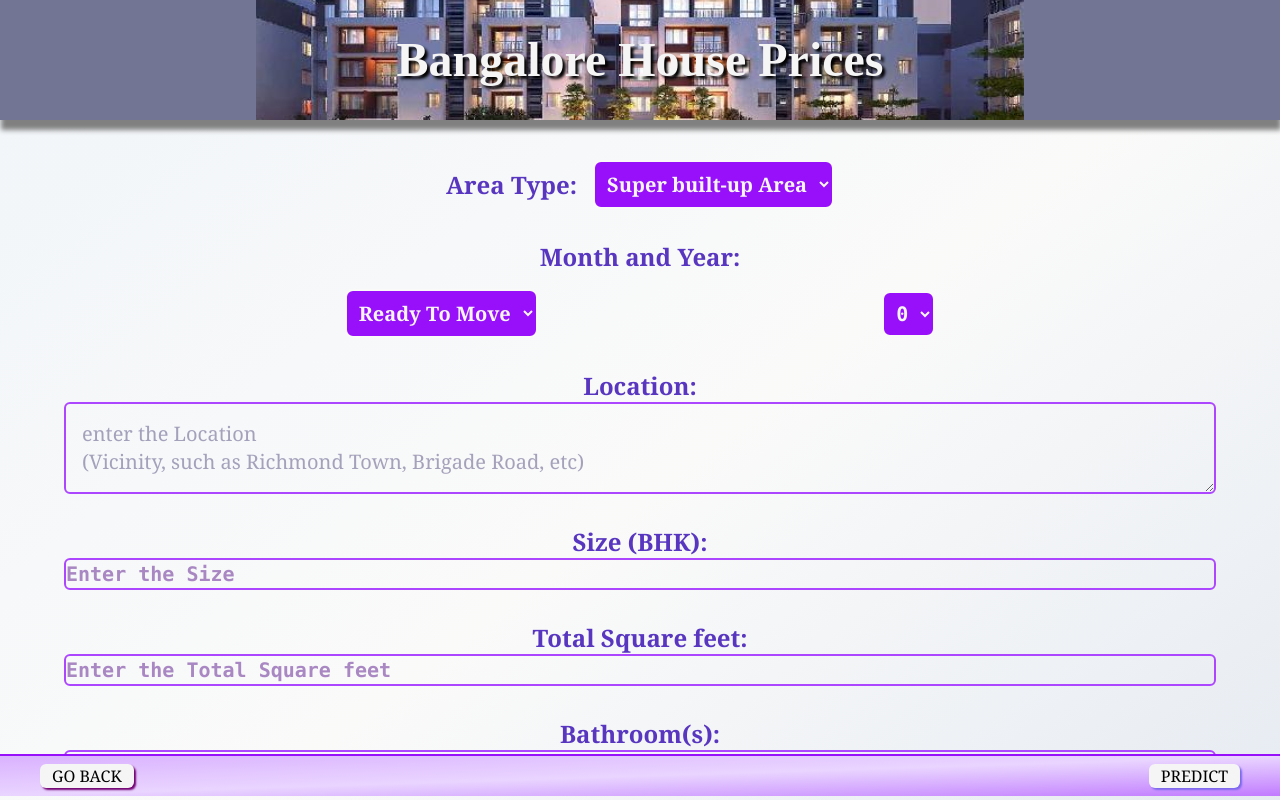
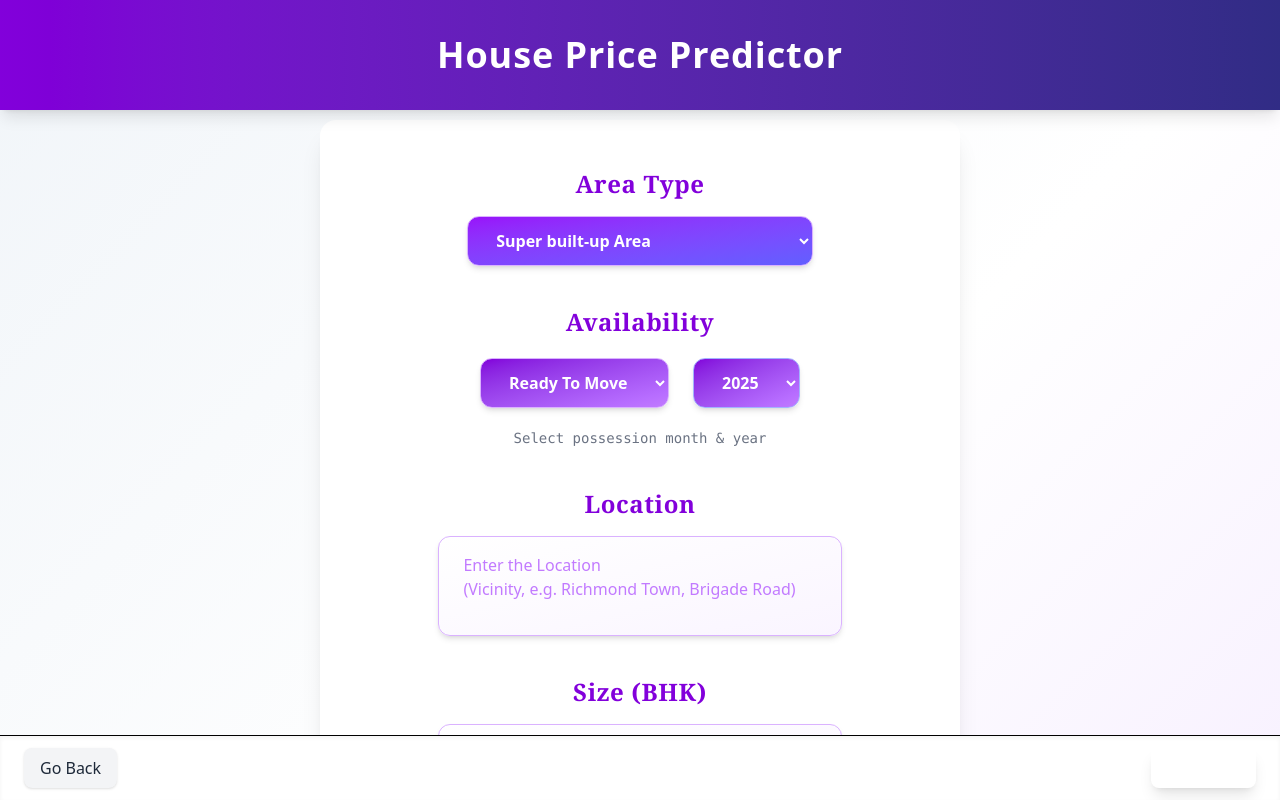
Before and after one commit to MirzaMD/House_Price_Predictor, a Next.js app: page /land in a window 1280 px wide. Shown: the top 800 px of the page. Built offline with nearby package versions, Linux system fonts and the light colour scheme.

Commit message:
Changed the design and aligned the front end with the back end

```diff
--- a/app/components/avail.tsx
+++ b/app/components/avail.tsx
@@ -1,9 +1,16 @@
-import { UseFormRegisterReturn } from "react-hook-form";
-import { motion, Variants, easeIn } from "framer-motion";
+import { motion } from "framer-motion";
 import { useState, useEffect } from "react";
-export function Avail({title, reg}:{title:string, reg: UseFormRegisterReturn}){
+import { UseFormSetValue } from "react-hook-form";
+
+export function Avail({
+  title,
+  setValue
+}: {
+  title: string;
+  setValue: UseFormSetValue<any>;
+}) {
   const months = {
-    "Ready To Move": 0,
+    "Ready To Move": 13,
     "January": 1,
     "February": 2,
     "March": 3,
@@ -17,74 +24,90 @@ export function Avail({title, reg}:{title:string, reg: UseFormRegisterReturn}){
     "November": 11,
     "December": 12
   };
-const [aval, setAval] = useState<number>(0)
-const [mon, setMon] = useState<number>(0)
-const [year, setYear] = useState<number>(0)
-useEffect(()=>{
-    if(mon == 0){
-        setYear(0)
-    }
-    setAval((year*100) + mon)
-}, [mon, year])
-useEffect(()=>{
-},[aval, mon, year])
-    const slideFromLeft: Variants = {
-        start:{
-            x: -100,
-            opacity: 0
-        },
-        stop: {
-            x:0,
-            opacity: [0.2, 0.4, 0.6, 0.8, 1],
-            transition:{
-                ease: easeIn,
-                duration: 0.8
-            }
-        }
-    }
-    return(
+
+  const [mon, setMon] = useState<number>(0);
+  const [year, setYear] = useState<number>(20);
+
+  useEffect(() => {
+    if (mon === 13) setYear(25);
+
+    const value = mon === 13 ? 13 : year * 12 + mon;
+    setValue("availability", value, { shouldValidate: true });
+  }, [mon, year, setValue]);
+
+  return (
     <motion.div
-         variants={slideFromLeft}
-        initial="start"
-        animate="stop"
-        className="w-full flex flex-col justify-center items-center gap-y-4 mt-2"
+      initial={{ opacity: 0, y: 40 }}
+      animate={{ opacity: 1, y: 0 }}
+      transition={{ duration: 0.5 }}
+      className="w-full flex flex-col items-center gap-y-5 mt-4"
     >
-            <label
-            className="text-sm sm:text-2xl text-[#5836bf] font-serif font-semibold"
-            >{title}:</label>
-            <input type="number" value={aval} hidden {...reg}/>
-            <div className={`w-full flex justify-evenly items-center`}>
+      {/* Label */}
+      <label className="text-lg sm:text-2xl text-purple-700 font-serif font-semibold tracking-wide">
+        {title}
+      </label>
+
+      {/* Container */}
+      <div className="flex gap-4 sm:gap-6">
+
+        {/* Month Select */}
         <select
-            onChange={(e)=>setMon(Number(e.target.value))}
-            className="sm:p-2 text-sm sm:text-xl font-bold font-serif bg-purple-600
-            text-[whitesmoke] cursor-pointer rounded-lg border-2 border-stone-50"
+          onChange={(e) => setMon(Number(e.target.value))}
+          className="
+            px-4 py-2 sm:px-6 sm:py-3
+            rounded-xl
+            bg-linear-to-br from-purple-700 to-purple-400
+            text-white font-semibold
+            shadow-md
+            border border-purple-300
+            focus:outline-none focus:ring-2 focus:ring-purple-400
+            hover:scale-105 transition-all duration-200
+            cursor-pointer
+          "
         >
-             {Object.entries(months).map(([key, value])=>(
-                <option key = {value}
-                value = {value}
-                className={"hover:text-xl hover:bg-white hover:text-purple-700"}
+          {Object.entries(months).map(([key, value]) => (
+            <option
+              key={value}
+              value={value}
+              className="text-black bg-white"
             >
               {key}
             </option>
           ))}
         </select>
+
+        {/* Year Select */}
         <select
-            onChange={(e)=>setYear(Number(e.target.value))}
-            disabled={mon == 0}
-            className="sm:p-2 text-sm sm:text-xl font-bold font-mono bg-purple-600
-            text-[whitesmoke] cursor-pointer rounded-lg border-2 border-stone-50"
+          onChange={(e) => setYear(Number(e.target.value))}
+          disabled={mon === 13}
+          className={`
+            px-4 py-2 sm:px-6 sm:py-3
+            rounded-xl
+            font-semibold
+            shadow-md
+            border
+            focus:outline-none focus:ring-2
+            transition-all duration-200
+            cursor-pointer
+            ${
+              mon === 13
+                ? "bg-gray-300 text-gray-500 border-gray-300 cursor-not-allowed"
+                : "bg-linear-to-br from-purple-700 to-purple-400 text-white border-indigo-300 hover:scale-105 focus:ring-indigo-400"
+            }
+          `}
         >
-                {[0, 19, 20, 21, 22,23, 24, 25].map((val, idx)=>(
-                    <option
-                    key={idx}
-                    value={val}
-                    className={"hover:text-xl hover:bg-white hover:text-purple-700 font-mono"}
-                    >
-                    {mon !== 0?val:0}
+          {[25, 24, 23, 22, 21, 20, 19, 18, 17, 16, 15].map((val) => (
+            <option key={val} value={val} className="text-black bg-white">
+              20{val}
             </option>
           ))}
         </select>
       </div>
+
+      {/* Helper text */}
+      <p className="text-xs sm:text-sm text-gray-500 font-mono">
+        Select possession month & year
+      </p>
     </motion.div>
-    )
+  );
 }
--- a/app/components/dropDown.tsx
+++ b/app/components/dropDown.tsx
@@ -1,46 +1,69 @@
 "use client"
 import { UseFormRegisterReturn } from "react-hook-form"
 import { motion, Variants, easeIn } from "framer-motion"
-export function DropDown({name, reg}: {name: string, reg: UseFormRegisterReturn}){
-    const area_map ={
-    'Super built-up  Area': 4,
-    'Built-up  Area': 3,
-    'Plot  Area': 2,
-    'Carpet  Area': 1
-    }
+
+export function DropDown({
+  name,
+  reg
+}: {
+  name: string,
+  reg: UseFormRegisterReturn
+}) {
+  const area_map = [
+    'Super built-up Area',
+    'Built-up Area',
+    'Plot Area',
+    'Carpet Area'
+  ]
 
   const slideFromLeft: Variants = {
-        start:{
-            x: -100,
+    start: {
+      x: -80,
       opacity: 0
     },
     stop: {
-            x:0,
-            opacity: [0.2, 0.4, 0.6, 0.8, 1],
-            transition:{
+      x: 0,
+      opacity: 1,
+      transition: {
         ease: easeIn,
-                duration: 0.8
+        duration: 0.6
       }
     }
   }
 
-    return(
+  return (
     <motion.div
       variants={slideFromLeft}
       initial="start"
       animate="stop"
-        className="w-full flex justify-center items-center gap-x-4 mt-2">
-        <label
-        className="text-sm sm:text-2xl text-[#5836bf] font-serif font-semibold"
-        >{name}:</label>
-        <select {...reg}
-        className="sm:p-2 text-sm sm:text-xl font-bold font-serif bg-purple-600
-        text-[whitesmoke] cursor-pointer rounded-lg border-2 border-stone-50">
-            {Object.entries(area_map).map(([label, value])=>(
+      className="w-full flex flex-col items-center gap-y-4 mt-4"
+    >
+      {/* Label */}
+      <label className="text-lg sm:text-2xl text-purple-700 font-serif font-semibold tracking-wide">
+        {name}
+      </label>
+
+      {/* Select */}
+      <select
+        {...reg}
+        className="
+          w-[85%] sm:w-[60%]
+          px-4 py-2 sm:px-6 sm:py-3
+          rounded-xl
+          bg-linear-to-br from-purple-600 to-indigo-500
+          text-white font-semibold
+          shadow-md
+          border border-purple-300
+          focus:outline-none focus:ring-2 focus:ring-purple-400
+          hover:scale-105 transition-all duration-200
+          cursor-pointer
+        "
+      >
+        {area_map.map((label) => (
           <option
-                key={value}
-                value={value}
-                className={"hover:text-xl hover:bg-white hover:text-purple-700"}
+            key={label}
+            value={label}
+            className="text-black bg-white"
           >
             {label}
           </option>
--- a/app/components/inputField.tsx
+++ b/app/components/inputField.tsx
@@ -1,36 +1,65 @@
 "use client"
 import { UseFormRegisterReturn } from "react-hook-form"
 import { easeIn, motion, Variants } from "framer-motion"
-export function InputField({name, reg}: {name: string, reg: UseFormRegisterReturn}){
+
+export function InputField({
+  name,
+  reg
+}: {
+  name: string,
+  reg: UseFormRegisterReturn
+}) {
+
   const slideFromLeft: Variants = {
-        start:{
-            x: -100,
+    start: {
+      x: -80,
       opacity: 0
     },
     stop: {
-            x:0,
-            opacity: [0.2, 0.4, 0.6, 0.8, 1],
-            transition:{
+      x: 0,
+      opacity: 1,
+      transition: {
         ease: easeIn,
-                duration: 0.8
+        duration: 0.6
       }
     }
   }
-    return(
+
+  return (
     <motion.div
       variants={slideFromLeft}
       initial="start"
       animate="stop"
-        className="w-full flex flex-col justify-center items-center
-          mt-2"
+      className="w-full flex flex-col items-center gap-y-4 mt-4"
     >
-            <label
-            className="text-lg sm:text-2xl text-[#5836bf] font-serif font-semibold"
-            >{name}:</label>
-            <textarea {...reg} placeholder = {`enter the ${name}
-(Vicinity, such as Richmond Town, Brigade Road, etc)`}
-            className={`w-[90%] rounded-md text-[#52497d] border-2 border-purple-500
-                p-2 sm:p-4 font-serif text-md sm:text-xl`}
+      {/* Label */}
+      <label className="text-lg sm:text-2xl text-purple-700 font-serif font-semibold tracking-wide">
+        {name}
+      </label>
+
+      {/* Textarea */}
+      <textarea
+        {...reg}
+        placeholder={`Enter the ${name}
+(Vicinity, e.g. Richmond Town, Brigade Road)`}
+        className="
+          w-[90%] sm:w-[70%]
+          min-h-[100px]
+          px-4 py-3 sm:px-6 sm:py-4
+          rounded-xl
+          bg-linear-to-br from-white to-purple-50
+          text-purple-900 font-medium
+          border border-purple-300
+          shadow-md
+          resize-none
+
+          focus:outline-none
+          focus:ring-2 focus:ring-purple-400
+          focus:shadow-lg
+
+          placeholder:text-purple-400
+          transition-all duration-200
+        "
       />
     </motion.div>
   )
--- a/app/components/numIn.tsx
+++ b/app/components/numIn.tsx
@@ -1,37 +1,67 @@
+"use client"
 import { UseFormRegisterReturn } from "react-hook-form";
-import { motion, Variants, easeIn } from "framer-motion"
+import { motion, Variants, easeIn } from "framer-motion";
 
-export function NumInp({title, reg, bhk}: {title: string, reg: UseFormRegisterReturn, bhk?: string}){
+export function NumInp({
+  title,
+  reg,
+  bhk
+}: {
+  title: string,
+  reg: UseFormRegisterReturn,
+  bhk?: string
+}) {
 
   const slideFromLeft: Variants = {
-        start:{
-            x: 40,
+    start: {
+      x: 60,
       opacity: 0
     },
     stop: {
-            x:0,
-            opacity: [0.2, 0.4, 0.6, 0.8, 1],
-            transition:{
+      x: 0,
+      opacity: 1,
+      transition: {
         ease: easeIn,
-                duration: 0.8
+        duration: 0.6
       }
     }
-    }
-    return(
+  };
+
+  return (
     <motion.div
       variants={slideFromLeft}
       initial="start"
       animate="stop"
-        className="w-full flex flex-col justify-center items-center gap-x-4 mt-2"
+      className="w-full flex flex-col items-center gap-y-4 mt-4"
     >
-            <label
-            className="text-sm sm:text-2xl text-[#5836bf] font-serif font-semibold"
-            >{bhk? `${title} (${bhk})`: title}:</label>
-            <input type="number" {...reg}
-            className={`w-[90%] rounded-md border-2 border-purple-500 text-md sm:text-xl
-                font-mono font-bold text-purple-900`}
-            placeholder = {`Enter the ${title}`}
+      {/* Label */}
+      <label className="text-lg sm:text-2xl text-purple-700 font-serif font-semibold tracking-wide">
+        {bhk ? `${title} (${bhk})` : title}
+      </label>
+
+      {/* Input */}
+      <input
+        type="number"
+        {...reg}
+        placeholder={`Enter the ${title}`}
+        className="
+          w-[90%] sm:w-[70%]
+          px-4 py-2 sm:px-6 sm:py-3
+          rounded-xl
+          bg-linear-to-br from-white to-purple-50
+          text-purple-900 font-semibold font-mono
+          border border-purple-300
+          shadow-md
+
+          focus:outline-none
+          focus:ring-2 focus:ring-purple-400
+          focus:shadow-lg
+
+          placeholder:text-purple-400
+
+          transition-all duration-200
+        "
       />
     </motion.div>
-    )
+  );
 }
--- a/app/land/page.tsx
+++ b/app/land/page.tsx
@@ -8,183 +8,174 @@ import { DropDown } from '../components/dropDown'
 import { Avail } from '../components/avail'
 import { NumInp } from '../components/numIn'
 import { useRouter } from 'next/navigation'
-import { HiArrowCircleLeft } from 'react-icons/hi'
-import { FaWandMagicSparkles } from 'react-icons/fa6'
 import axios from 'axios'
 import { useCallback, useState } from 'react'
 import { PriceDisplay } from '../components/price'
 import { Loading } from '../components/loader'
+
 const schema = z.object({
   area_type: z.string(),
-  availability: z.string(),
+  availability: z.number(),
   location: z.string().min(1, "enter a valid location"),
-  size: z.string().min(1, "size must be at least one digit long"),
+  size: z.string().min(1),
   total_sqft: z.string(),
   bath: z.string(),
   balcony: z.string(),
 })
+
 type Tschema = z.infer<typeof schema>
-export default function LandPage(){
-  const { register, reset, handleSubmit,
-    formState: {isSubmitting, errors}} =
-    useForm<Tschema>( {
-      resolver: zodResolver(schema)})
+
+export default function LandPage() {
+  const { register, reset, handleSubmit, setValue,
+    formState: { isSubmitting, errors }
+  } = useForm<Tschema>({
+    resolver: zodResolver(schema),
+    defaultValues: { availability: 0 }
+  })
 
   const route = useRouter()
-  const [showPrice, setShowPrice] = useState<boolean>(false)
-  const [ amt, setAmt ] = useState<string>("")
-  const [ startLoading, setStartLoading ] = useState<boolean>(false)
-  const slidingFromLeft: Variants ={
-    start:{
-      y: 120
-    },
-    end:{
-        y: 0,
-        transition:{
-          ease: easeIn,
-          stiffness: 8,
-          bounce: 40,
-          duration: 0.75
+
+  const [showPrice, setShowPrice] = useState(false)
+  const [amt, setAmt] = useState("")
+  const [startLoading, setStartLoading] = useState(false)
+
+  const submitting = useCallback(async (data: Tschema) => {
+    setStartLoading(true)
+
+    const payload = {
+      area_type: data.area_type,
+      availability: data.availability,
+      location: data.location.toLowerCase().trim(),
+      size: parseInt(data.size),
+      total_sqft: parseFloat(data.total_sqft),
+      bath: parseInt(data.bath) || 0,
+      balcony: parseInt(data.balcony) || 0
     }
-    }
-  }
-  const submitting = useCallback(async (data: Tschema)=>{
-     setStartLoading(true)
-    const payload = {
-      "area_type": parseFloat(data["area_type"]),
-    "availability": parseFloat(data["availability"]),
-    "location": data["location"],
-    "size": parseFloat(data["size"]),
-    "total_sqft": parseFloat(data["total_sqft"]),
-    "bath": parseFloat(data["bath"]),
-    "balcony": parseFloat(data["balcony"])
-     }
-     try{
-      const res = await axios.post("https://house-price-predictor-backend-4.onrender.com/predict_price", payload, {
-      withCredentials: true
-     })
-     if(res.status == 200){
-      setStartLoading(false)
-      console.log(res.data)
-      setAmt(res.data["predicted_price"])
+
+    try {
+      const res = await axios.post(
+        "https://house-price-predictor-backend-4.onrender.com/predict",
+        payload
+      )
+
+      if (res.status === 200) {
+        setAmt(res.data.prediction)
         setShowPrice(true)
         reset()
       }
-     }
-     catch(err){
-      if (axios.isAxiosError(err)) {
-    console.log("ERROR:", err.response?.data || err.message);
-    setStartLoading(false)
-  } else {
-    console.log("UNKNOWN ERROR:", err);
+    } catch (err) {
+      console.log(err)
+    } finally {
       setStartLoading(false)
     }
+  }, [])
+
+  const fadeUp: Variants = {
+    hidden: { opacity: 0, y: 40 },
+    show: {
+      opacity: 1,
+      y: 0,
+      transition: { duration: 0.6, ease: easeIn }
     }
-  }, [])
-  return(
+  }
+
+  return (
     <form
       onSubmit={handleSubmit(submitting)}
-    className={`min-h-screen flex flex-col justify-center items-center w-full
-    bg-linear-to-br from-slate-100 via-stone-50 to-slate-200`}>
-     <div
-     className={`w-full h-[120px] flex justify-center items-center
-     bg-[#737594] fixed top-0`}
-        style={{
-            backgroundImage: `url("/images/building.jpg")`,
-            backgroundRepeat: "no-repeat",
-            backgroundSize: '60%',
-            backgroundPosition: "center",
-            boxShadow: `1px 10px 5px gray`
-        }}>
+      className="min-h-screen flex flex-col items-center justify-start
+      bg-linear-to-br from-slate-100 via-white to-purple-100"
+    >
+
+      {/* HEADER */}
+      <div className="w-full h-[110px] flex items-center justify-center
+      bg-linear-to-r from-purple-700 to-indigo-900 shadow-lg fixed">
+
         <motion.h1
-        variants={slidingFromLeft}
-        initial="start"
-        animate="end"
-        className={`text-xl sm:text-5xl font-bold text-[whitesmoke] font-[cursive]
-            hover: cursor-none`}
-            style={{ textShadow: `3px 3px 3px black`}}>
-            Bangalore House Prices
+          variants={fadeUp}
+          initial="hidden"
+          animate="show"
+          className="text-2xl sm:text-4xl font-bold text-white tracking-wide "
+        >
+          House Price Predictor
         </motion.h1>
       </div>
-     {!showPrice?
-     (
-      <div className={`w-full mt-38 flex flex-col justify-center items-center gap-y-6`}>
-       {!startLoading?
-       (
+      <div className="h-20"></div>
+      {!showPrice ? (
+
+        <motion.div
+          variants={fadeUp}
+          initial="hidden"
+          animate="show"
+          className="w-[95%] sm:w-[70%] lg:w-[50%]
+          bg-white mt-10 p-6 sm:p-8 rounded-2xl shadow-xl
+          flex flex-col gap-6"
+        >
+
+          {!startLoading ? (
             <>
-        <DropDown name="Area Type" reg = {register("area_type")} />
-      { errors.area_type && (
-        <p className={`text-sm sm:text-xl font-mono font-bold text-red-800`}
-        >{`${errors.area_type.message}`}</p>
+              <DropDown name="Area Type" reg={register("area_type")} />
+              {errors.area_type && <Error msg={errors.area_type.message} />}
+
+              <Avail title="Availability" setValue={setValue} />
+              {errors.availability && <Error msg={errors.availability.message} />}
+
+              <InputField name="Location" reg={register("location")} />
+              {errors.location && <Error msg={errors.location.message} />}
+
+              <NumInp title="Size" bhk="BHK" reg={register("size")} />
+              {errors.size && <Error msg={errors.size.message} />}
+
+              <NumInp title="Total Square Feet" reg={register("total_sqft")} />
+              {errors.total_sqft && <Error msg={errors.total_sqft.message} />}
+
+              <NumInp title="Bathrooms" reg={register("bath")} />
+              {errors.bath && <Error msg={errors.bath.message} />}
+
+              <NumInp title="Balconies" reg={register("balcony")} />
+              {errors.balcony && <Error msg={errors.balcony.message} />}
+              <div className="h-20"></div>
+            </>
+          ) : (
+            <Loading />
           )}
-     <Avail title='Month and Year' reg={register("availability")}/>
-     { errors.availability && (
-        <p className={`text-sm sm:text-xl font-mono font-bold text-red-800`}
-        >{`${errors.availability.message}`}</p>
+
+        </motion.div>
+      ) : (
+        <PriceDisplay num={amt} setPrice={setShowPrice} />
       )}
-     <InputField  name="Location" reg={register("location")} />
-     { errors.location && (
-        <p className={`text-sm sm:text-xl font-mono font-bold text-red-800`}
-        >{`${errors.location.message}`}</p>
-      )}
-     <NumInp title='Size' bhk="BHK" reg={register("size")}/>
-     { errors.size && (
-        <p className={`text-sm sm:text-xl font-mono font-bold text-red-800`}
-        >{`${errors.size.message}`}</p>
-      )}
-     <NumInp title='Total Square feet' reg={register("total_sqft")}/>
-     { errors.total_sqft && (
-        <p className={`text-sm sm:text-xl font-mono font-bold text-red-800`}
-        >{`${errors.total_sqft.message}`}</p>
-      )}
-     <NumInp title='Bathroom(s)' reg={register("bath")}/>
-     { errors.bath && (
-        <p className={`text-sm sm:text-xl font-mono font-bold text-red-800`}
-        >{`${errors.bath.message}`}</p>
-      )}
-     <NumInp title='Balcony' reg={register("balcony")}/>
-     { errors.balcony && (
-        <p className={`text-sm sm:text-xl font-mono font-bold text-red-800`}
-        >{`${errors.balcony.message}`}</p>
-      )}
-        </>
-       ):
-       (
-        <Loading/>
+
+      {/* FOOTER BUTTONS */}
+      <div className="w-full fixed bottom-0 flex justify-between items-center
+      px-6 py-3 bg-white shadow-inner border-t">
+
+        <button
+          type="button"
+          onClick={() => route.push("/")}
+          className="px-4 py-2 rounded-lg bg-gray-100 hover:bg-gray-200
+          text-gray-800 font-medium shadow cursor-pointer"
+        >
+          Go Back
+        </button>
+
+        <button
+          type="submit"
+          disabled={isSubmitting}
+          className="px-6 py-2 rounded-lg from-purple-700 to-indigo-600 hover:bg-purple-700
+          text-white font-semibold shadow-lg active:scale-95 transition cursor-pointer"
+        >
+          {isSubmitting ? "Predicting..." : "Predict"}
+        </button>
+      </div>
+    </form>
   )
 }
 
-     </div>
-     )
-    :
-    (
-      <PriceDisplay num = {amt} setPrice={setShowPrice} />
-    )}
-     <div className={`h-[120px]`}></div>
-     <motion.div
-     className={`w-full flex justify-between fixed bottom-1 py-2
-      items-center border-purple-600 border-t-2
-      bg-linear-to-br from-purple-300 via-purple-200 to-purple-400`}
-     >
-      <button type="button"
-      disabled={startLoading}
-      onClick={()=>{ route.push("/")}}
-      className={`bg-[whitesmoke] rounded-md px-2 sm:px-3
-        hover:cursor-pointer ml-10 active:bg-[gray] font-serif`}
-      style={{boxShadow: `2px 2px 2px #710071`}}
-      >
-       GO BACK
-      </button>
-      <button type="submit"
-      disabled={isSubmitting}
-      className={`bg-[whitesmoke] rounded-md px-2
-      sm:px-3 hover:cursor-pointer
-      mr-10 active:bg-[gray] font-serif`}
-      style={{boxShadow: `2px 2px 2px #7B68EE`}}
-      >
-        PREDICT
-      </button>
-     </motion.div>
-    </form>
+/* Small reusable error component */
+function Error({ msg }: { msg?: string }) {
+  if (!msg) return null
+  return (
+    <p className="text-sm text-red-600 font-medium text-center">
+      {msg}
+    </p>
   )
 }
```
Lines whose indentation alone changed are shown as unchanged.
